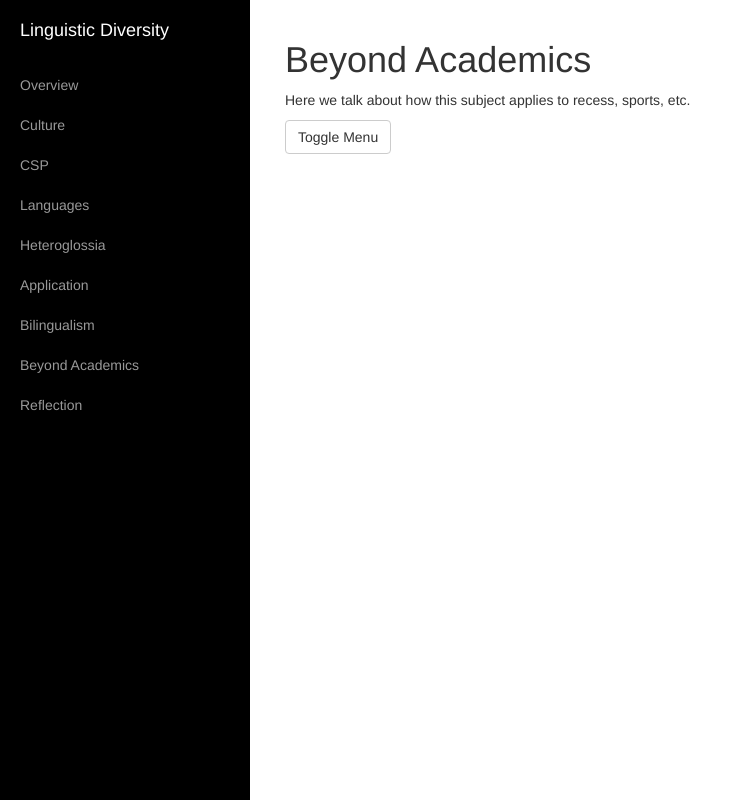
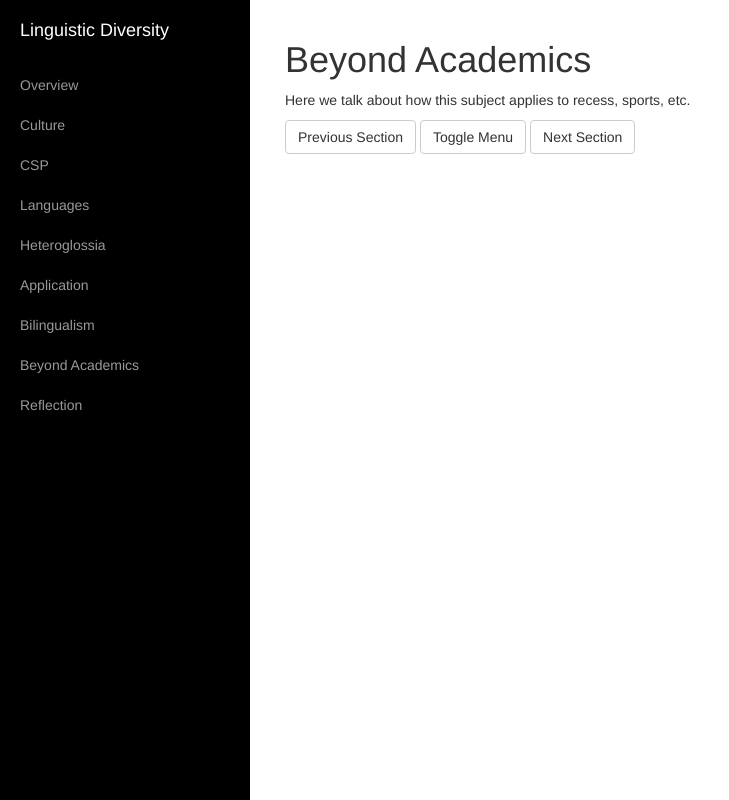
Before and after one commit to mattmahowald/mattmahowald.github.io, a plain HTML site: page beyond_academics.html in a window 1280 px wide. Shown: the whole page, without its empty margins (0-729 px from the left). Drawn offline with Linux system fonts and the light colour scheme.

Commit message:
add buttons

```diff
--- a/beyond_academics.html
+++ b/beyond_academics.html
@@ -76,7 +76,9 @@
                     <div class="col-lg-12">
                         <h1>Beyond Academics</h1>
                         <p>Here we talk about how this subject applies to recess, sports, etc.</p>
+                        <a href="bilingualism.html" class="btn btn-default" id="menu-toggle">Previous Section</a>
                         <a href="#menu-toggle" class="btn btn-default" id="menu-toggle">Toggle Menu</a>
+                        <a href="reflection.html" class="btn btn-default" id="menu-toggle">Next Section</a>
                     </div>
                 </div>
             </div>
```
